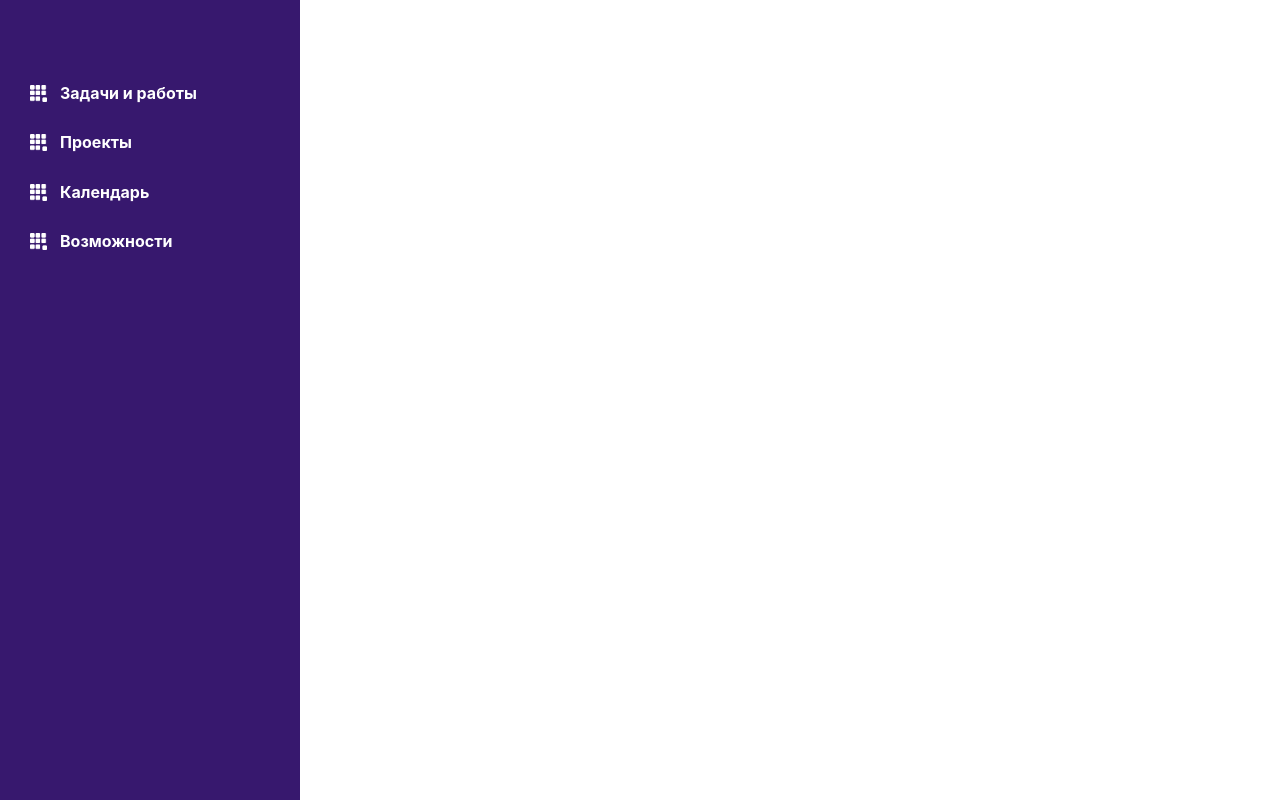
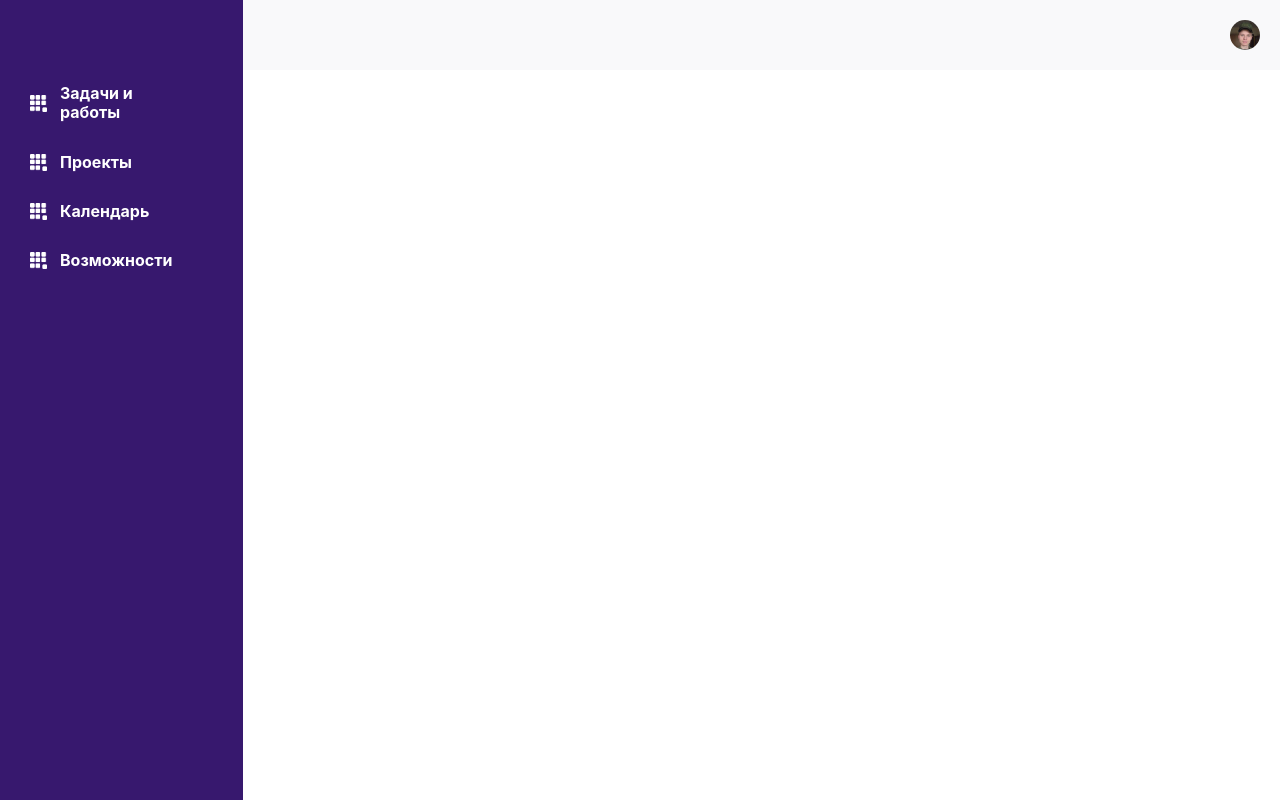
Before and after one commit to bludce/gaskar-task, a React app: page / in a window 1280 px wide. Built offline with nearby package versions, Linux system fonts and the light colour scheme.

Commit message:
add header

```diff
--- a/src/App.jsx
+++ b/src/App.jsx
@@ -5,6 +5,7 @@
 import './index.sass';
 
 import Sidebar from './components/Sidebar/sidebar'
+import Header from './components/Header/header'
 
 class App extends PureComponent {
 
@@ -23,7 +24,7 @@
         <div className="app">
           <Sidebar />
           <div className="main">
-            {/* <Header /> */}
+            <Header />
             <div className="main-wrapper">
               <Route path="/projects" render={
                 ()=><Main title="Проекты" />
--- /dev/null
+++ b/src/components/Header/header.jsx
@@ -0,0 +1,11 @@
+import React from 'react';
+
+import './header.sass';
+
+const Header = () => (
+  <header className="header">
+    <div className="logout"></div>
+  </header>
+);
+
+export default Header;
--- /dev/null
+++ b/src/components/Header/header.sass
@@ -0,0 +1,12 @@
+.header
+  background-color: #f9f9fa
+  padding: 20px
+
+.logout
+  width: 30px
+  height: 30px
+  border-radius: 50%
+  cursor: pointer
+  background-image: url(../../assets/img/logout.jpg)
+  background-size: cover
+  margin-left: auto
```
Also changed, not shown: src/index.sass (+7 -0 lines), src/assets/img/logout.jpg (added).
